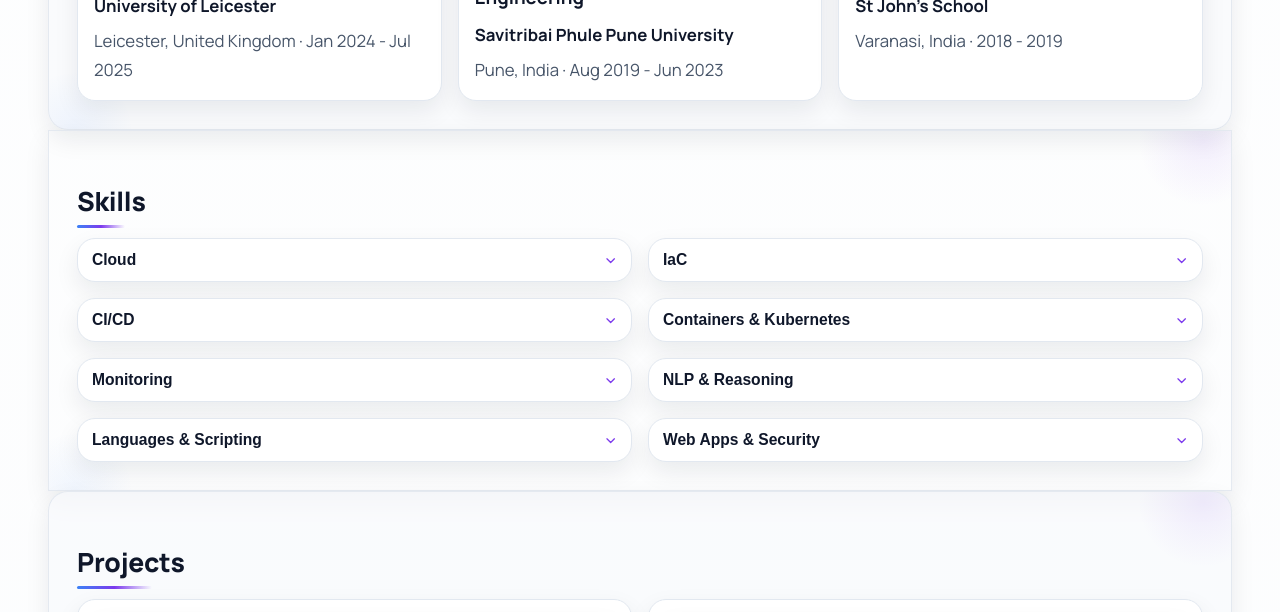
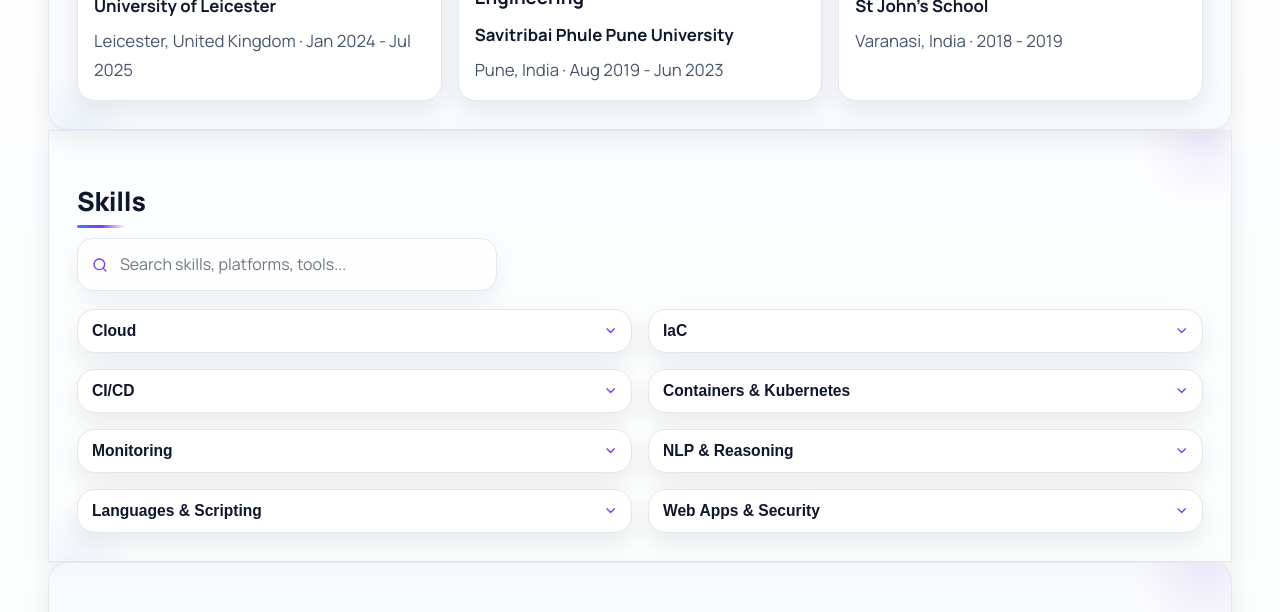
Before and after one commit to Vanshajsrivastava/react-frontend, a React (Create React App) app: page / in a window 1280 px wide. Shown: the part 1940-2552 px from the top of the page. Built offline with nearby package versions, Linux system fonts and the light colour scheme.

Commit message:
Add searchable skills section and GCP skill

```diff
--- a/src/App.css
+++ b/src/App.css
@@ -697,6 +697,48 @@
   align-items: start;
 }
 
+.skills-toolbar {
+  margin-bottom: 18px;
+}
+
+.skills-search {
+  display: flex;
+  align-items: center;
+  gap: 10px;
+  width: min(100%, 420px);
+  padding: 12px 14px;
+  border: 1px solid var(--border);
+  border-radius: 16px;
+  background: color-mix(in srgb, var(--surface) 88%, var(--section-bg-a));
+  box-shadow: 0 10px 24px color-mix(in srgb, var(--text) 6%, transparent);
+  transition: border-color 160ms ease, box-shadow 160ms ease, transform 160ms ease;
+}
+
+.skills-search:focus-within {
+  border-color: color-mix(in srgb, var(--accent) 56%, var(--border));
+  box-shadow: 0 0 0 4px var(--ring);
+  transform: translateY(-1px);
+}
+
+.skills-search-icon {
+  color: var(--accent-2);
+  font-size: 1rem;
+  flex-shrink: 0;
+}
+
+.skills-search input {
+  width: 100%;
+  border: none;
+  outline: none;
+  background: transparent;
+  color: var(--text);
+  font: inherit;
+}
+
+.skills-search input::placeholder {
+  color: color-mix(in srgb, var(--muted) 80%, transparent);
+}
+
 .skills-column {
   display: grid;
   gap: var(--space-2);
@@ -813,6 +855,12 @@
   font-size: 0.98rem;
 }
 
+.skills-empty {
+  margin-top: 18px;
+  color: var(--muted);
+  font-weight: 600;
+}
+
 .project-card p {
   color: var(--muted);
   font-size: 1.04rem;
@@ -1491,6 +1539,10 @@
   .focus-grid {
     grid-template-columns: 1fr;
   }
+
+  .skills-search {
+    width: 100%;
+  }
 }
 
 @media (max-width: 480px) {
--- a/src/App.js
+++ b/src/App.js
@@ -22,12 +22,13 @@
   SiJenkins,
   SiGithubactions,
   SiGrafana,
+  SiGooglecloud,
   SiPrometheus,
   SiOpenai,
   SiSpacy,
 } from "react-icons/si";
 import { LuWorkflow } from "react-icons/lu";
-import { FiArrowRight, FiCloud } from "react-icons/fi";
+import { FiArrowRight, FiCloud, FiSearch } from "react-icons/fi";
 import { FaAws, FaLinux, FaCodeBranch, FaShieldAlt, FaNetworkWired, FaKey, FaBell, FaCogs } from "react-icons/fa";
 import { TbTopologyStarRing3 } from "react-icons/tb";
 import { MdSecurity } from "react-icons/md";
@@ -110,7 +111,7 @@
 const skillGroups = [
   {
     title: "Cloud",
-    items: ["AWS (EC2, VPC, IAM, S3, CloudWatch, SNS)", "Azure"],
+    items: ["AWS (EC2, VPC, IAM, S3, CloudWatch, SNS)", "Azure", "Google Cloud Platform (GCP)"],
   },
   {
     title: "IaC",
@@ -284,6 +285,7 @@
 
   if (key.includes("aws")) return FaAws;
   if (key.includes("azure")) return FiCloud;
+  if (key.includes("gcp") || key.includes("google cloud")) return SiGooglecloud;
   if (key.includes("terraform")) return SiTerraform;
   if (key.includes("cloudformation")) return LuWorkflow;
   if (key.includes("github actions")) return SiGithubactions;
@@ -314,6 +316,7 @@
 
   if (key.includes("aws")) return "#ff9900";
   if (key.includes("azure")) return "#0078d4";
+  if (key.includes("gcp") || key.includes("google cloud")) return "#4285f4";
   if (key.includes("terraform")) return "#7b42bc";
   if (key.includes("cloudformation")) return "#f59e0b";
   if (key.includes("github")) return "#111827";
@@ -558,6 +561,7 @@
   const [selectedInfraProject, setSelectedInfraProject] = useState(null);
   const [isScrolled, setIsScrolled] = useState(false);
   const [activeSection, setActiveSection] = useState("about");
+  const [skillQuery, setSkillQuery] = useState("");
   const [openSkills, setOpenSkills] = useState(() =>
     Object.fromEntries(skillGroups.map((group) => [group.title, false]))
   );
@@ -622,13 +626,33 @@
   }, []);
 
   const year = useMemo(() => new Date().getFullYear(), []);
+  const filteredSkillGroups = useMemo(() => {
+    const query = skillQuery.trim().toLowerCase();
+
+    if (!query) return skillGroups;
+
+    return skillGroups
+      .map((group) => {
+        const groupMatches = group.title.toLowerCase().includes(query);
+        const items = groupMatches
+          ? group.items
+          : group.items.filter((item) => item.toLowerCase().includes(query));
+
+        return {
+          ...group,
+          items,
+        };
+      })
+      .filter((group) => group.items.length > 0);
+  }, [skillQuery]);
+
   const skillColumns = useMemo(() => {
     const cols = [[], []];
-    skillGroups.forEach((group, index) => {
+    filteredSkillGroups.forEach((group, index) => {
       cols[index % 2].push(group);
     });
     return cols;
-  }, []);
+  }, [filteredSkillGroups]);
   const infraConfig = useMemo(
     () => getProjectInfrastructure(selectedInfraProject),
     [selectedInfraProject]
@@ -775,6 +799,19 @@
 
         <section id="skills" className="section island reveal">
           <h2>Skills</h2>
+          <div className="skills-toolbar">
+            <label className="skills-search" htmlFor="skills-search">
+              <FiSearch className="skills-search-icon" aria-hidden="true" />
+              <input
+                id="skills-search"
+                type="search"
+                value={skillQuery}
+                onChange={(e) => setSkillQuery(e.target.value)}
+                placeholder="Search skills, platforms, tools..."
+                aria-label="Search skills"
+              />
+            </label>
+          </div>
           <div className="skills-columns">
             {skillColumns.map((column, colIndex) => (
               <div className="skills-column" key={`skills-col-${colIndex}`}>
@@ -783,7 +820,7 @@
                     <button
                       type="button"
                       className="skill-summary"
-                      aria-expanded={openSkills[group.title]}
+                      aria-expanded={skillQuery.trim().length > 0 || openSkills[group.title]}
                       onClick={() =>
                         setOpenSkills((prev) => ({
                           ...prev,
@@ -794,7 +831,7 @@
                       <h3>{group.title}</h3>
                       <IoChevronDown className="skill-chevron" aria-hidden="true" />
                     </button>
-                    <ul className={`skill-list ${openSkills[group.title] ? "open" : ""}`}>
+                    <ul className={`skill-list ${skillQuery.trim().length > 0 || openSkills[group.title] ? "open" : ""}`}>
                       {group.items.map((item) => (
                         <li key={item} className="skill-item">
                           {(() => {
@@ -816,6 +853,9 @@
               </div>
             ))}
           </div>
+          {!filteredSkillGroups.length ? (
+            <p className="skills-empty">No matching skills found. Try AWS, Terraform, Kubernetes, or GCP.</p>
+          ) : null}
         </section>
 
         <section id="projects" className="section island reveal">
```
